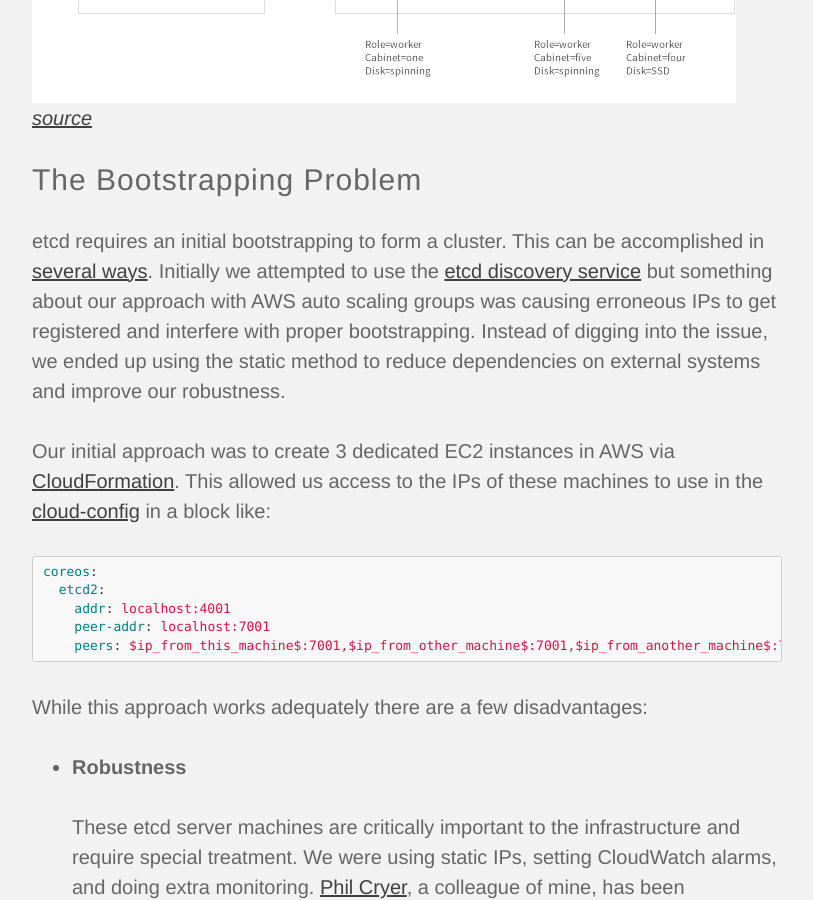
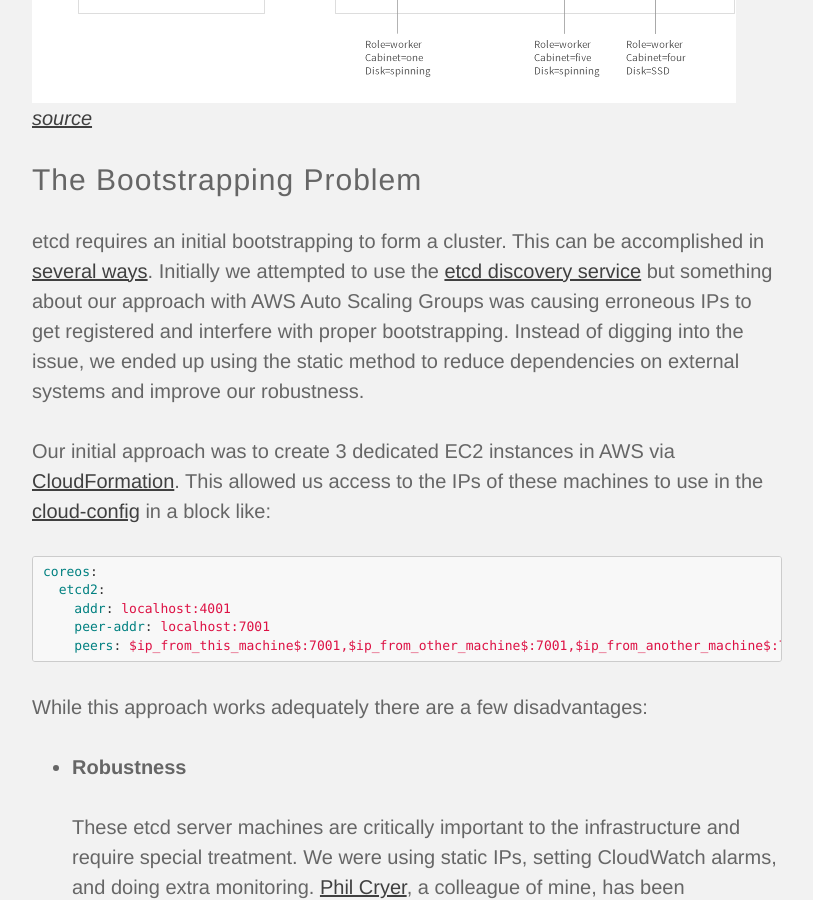
Before and after one commit to timwilliate/engineering-blog, a Jekyll site: the page built from _posts/2015-06-12-etcd-clustering.md, in a window 1280 px wide and 900 px high, scrolled down 1204 px. Shown: the whole window, without its empty margins (233-1046 px from the left). Built offline with Jekyll 4.4.1, drawn with Linux system fonts in a browser that asks for light colours; nearby versions of some CDN libraries; some web fonts are replaced; Markdown is read by kramdown in place of the engine named in the settings; some of the changed text lies outside the part shown.

Commit message:
capitalize ASG

```diff
--- a/_posts/2015-06-12-etcd-clustering.md
+++ b/_posts/2015-06-12-etcd-clustering.md
@@ -1,7 +1,7 @@
 ---
 layout: post
 title: "etcd Clustering in AWS"
-subtitle: "How to configure a robust etcd cluster based upon AWS auto scaling groups"
+subtitle: "How to configure a robust etcd cluster based upon AWS Auto Scaling Groups"
 header-img: "img/mon-field_rows.jpg"
 author: "T.J. Corrigan"
 tags: [aws, distributed systems, coreos]
@@ -16,7 +16,7 @@
 
 ## The Bootstrapping Problem
 
-etcd requires an initial bootstrapping to form a cluster. This can be accomplished in [several ways](https://github.com/coreos/etcd/blob/master/Documentation/clustering.md). Initially we attempted to use the [etcd discovery service](https://discovery.etcd.io/) but something about our approach with AWS auto scaling groups was causing erroneous IPs to get registered and interfere with proper bootstrapping. Instead of digging into the issue, we ended up using the static method to reduce dependencies on external systems and improve our robustness.
+etcd requires an initial bootstrapping to form a cluster. This can be accomplished in [several ways](https://github.com/coreos/etcd/blob/master/Documentation/clustering.md). Initially we attempted to use the [etcd discovery service](https://discovery.etcd.io/) but something about our approach with AWS Auto Scaling Groups was causing erroneous IPs to get registered and interfere with proper bootstrapping. Instead of digging into the issue, we ended up using the static method to reduce dependencies on external systems and improve our robustness.
 
 Our initial approach was to create 3 dedicated EC2 instances in AWS via [CloudFormation](http://aws.amazon.com/cloudformation/). This allowed us access to the IPs of these machines to use in the [cloud-config](https://coreos.com/docs/cluster-management/setup/cloudinit-cloud-config/#coreos) in a block like:
 
```
